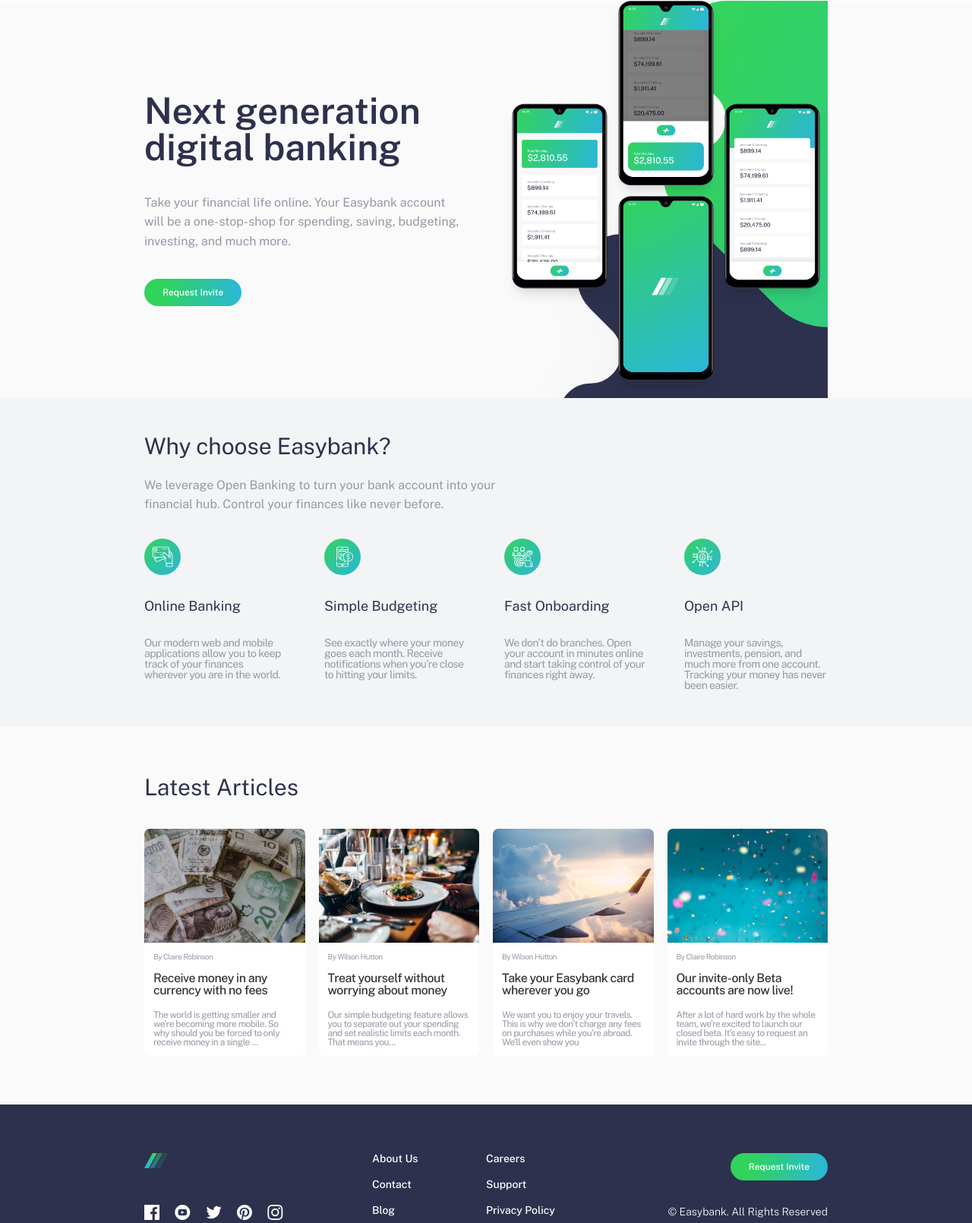
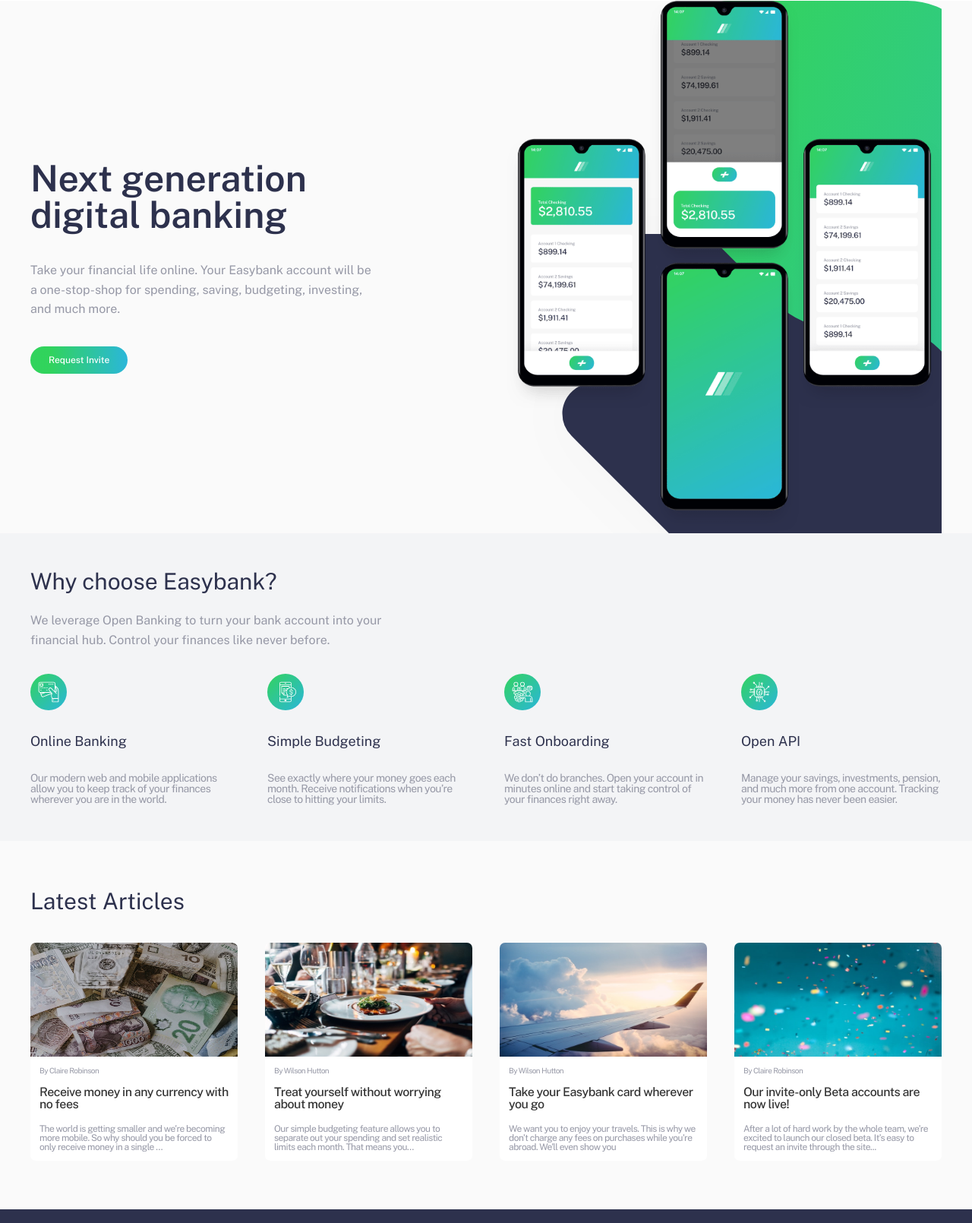
Before and after one commit to Oluwa-Laughter/easybank-landing-page, a plain HTML site: page index.html in a window 1280 px wide. Shown: the part 69-1679 px from the top of the page at 76% size. Drawn offline with nearby package versions, Linux system fonts and the light colour scheme.

Commit message:
update CSS and Javascript

```diff
--- a/assets/main.css
+++ b/assets/main.css
@@ -27,7 +27,6 @@ body {
   line-height: 1;
   font-weight: 400;
   color: #555;
-  overflow-x: hidden;
   position: relative;
 }
 
@@ -40,7 +39,7 @@ body {
 }
 
 .container {
-  max-width: 90rem;
+  max-width: 120rem;
   margin: 0 auto;
 }
 
--- a/assets/mediaqueries.css
+++ b/assets/mediaqueries.css
@@ -15,8 +15,12 @@
 }
 
 @media (max-width: 48em) {
+  body {
+    overflow-x: hidden;
+  }
   html {
     font-size: 50%;
+    overflow-x: hidden;
   }
   .container {
     max-width: 40rem;
@@ -30,6 +34,7 @@
     background-color: rgba(255, 255, 255, 0.5);
     width: 100%;
     height: 100vh;
+    inset: 0;
     display: flex;
     justify-content: center;
     align-items: center;
@@ -108,9 +113,6 @@
 }
 
 @media (max-width: 34em) {
-  body {
-    overflow-x: hidden;
-  }
   .hero-section-container {
     grid-template-columns: 1fr;
   }
--- a/assets/style.css
+++ b/assets/style.css
@@ -93,7 +93,7 @@
 .hero-section-container {
   display: grid;
   grid-template-columns: 1fr 1fr;
-  gap: 4.8rem;
+  gap: 5.6rem;
   align-items: center;
 }
 
@@ -103,6 +103,7 @@
   justify-content: center;
   align-items: flex-start;
   gap: 3.6rem;
+  max-width: 45rem;
 }
 
 .hero-description {
@@ -182,10 +183,10 @@
 .articles {
   display: grid;
   grid-template-columns: repeat(4, 1fr);
-  gap: 1.8rem;
+  gap: 3.6rem;
 }
 .article {
-  max-width: 45rem;
+  max-width: 30rem;
   background-color: #fff;
   box-shadow: 0 1.8rem 3.6rem rgba(0, 0, 0, 0.005);
   border-radius: 7px;
--- a/index.html
+++ b/index.html
@@ -12,7 +12,7 @@
       href="./images/favicon-32x32.png"
     />
 
-    <title>Frontend Mentor | Easybank landing page</title>
+    <title>Easybank landing page</title>
 
     <link rel="stylesheet" href="assets/style.css" />
     <link rel="stylesheet" href="assets/mediaqueries.css" />
```
Also changed, not shown: 3 other files.
